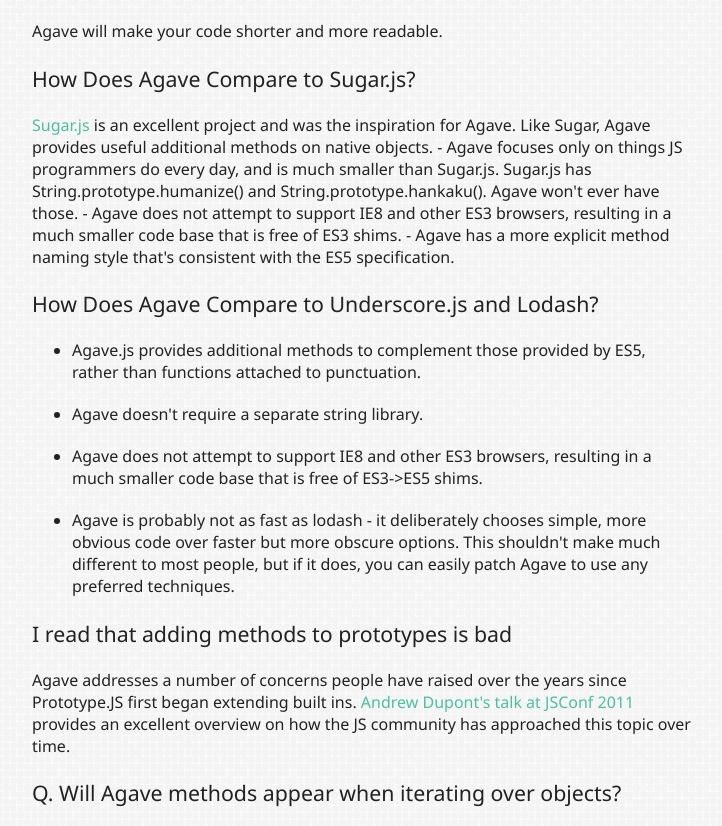
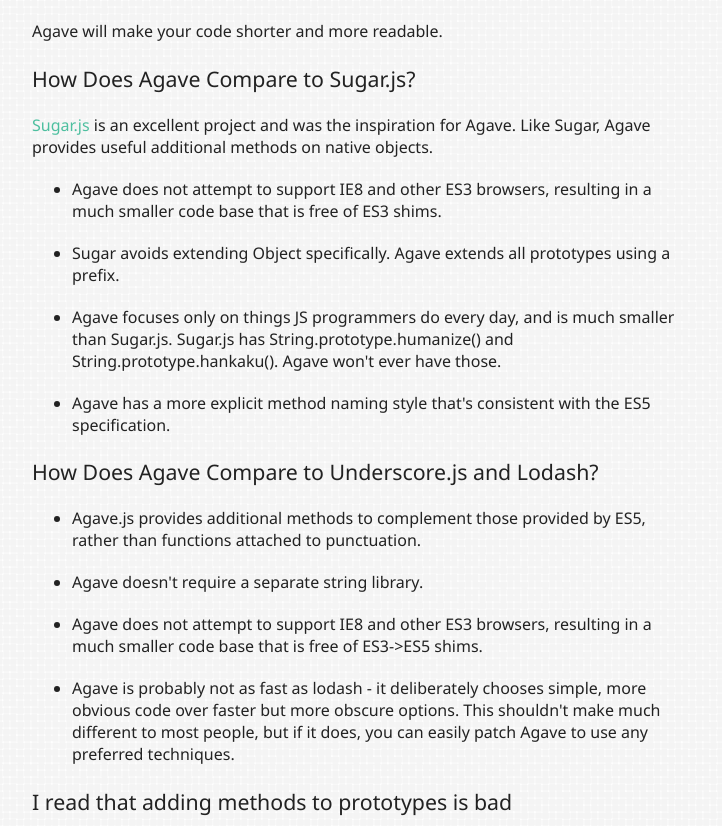
Before and after one commit to mikemaccana/agave, a plain HTML site: page index.html in a window 1280 px wide. Shown: the part 5951-6777 px from the top of the page, without its empty margins (138-860 px from the left). Drawn offline with Linux system fonts and the light colour scheme.

Commit message:
Fix bullets

```diff
--- a/index.html
+++ b/index.html
@@ -365,10 +365,13 @@
 
 <h3>How Does Agave Compare to Sugar.js?</h3>
 
-<p><a href="http://sugarjs.com/">Sugar.js</a> is an excellent project and was the inspiration for Agave. Like Sugar, Agave provides useful additional methods on native objects.
- - Agave focuses only on things JS programmers do every day, and is much smaller than Sugar.js. Sugar.js has String.prototype.humanize() and String.prototype.hankaku(). Agave won't ever have those.
- - Agave does not attempt to support IE8 and other ES3 browsers, resulting in a much smaller code base that is free of ES3 shims.
- - Agave has a more explicit method naming style that's consistent with the ES5 specification.</p>
+<p><a href="http://sugarjs.com/">Sugar.js</a> is an excellent project and was the inspiration for Agave. Like Sugar, Agave provides useful additional methods on native objects.</p>
+<ul>
+  <li>Agave does not attempt to support IE8 and other ES3 browsers, resulting in a much smaller code base that is free of ES3 shims.</li>
+  <li>Sugar avoids extending Object specifically. Agave extends all prototypes using a prefix.</li>
+  <li>Agave focuses only on things JS programmers do every day, and is much smaller than Sugar.js. Sugar.js has String.prototype.humanize() and String.prototype.hankaku(). Agave won't ever have those.</li>
+  <li>Agave has a more explicit method naming style that's consistent with the ES5 specification.</li>
+</ul>
 
 <h3>How Does Agave Compare to Underscore.js and Lodash?</h3>
 
```
